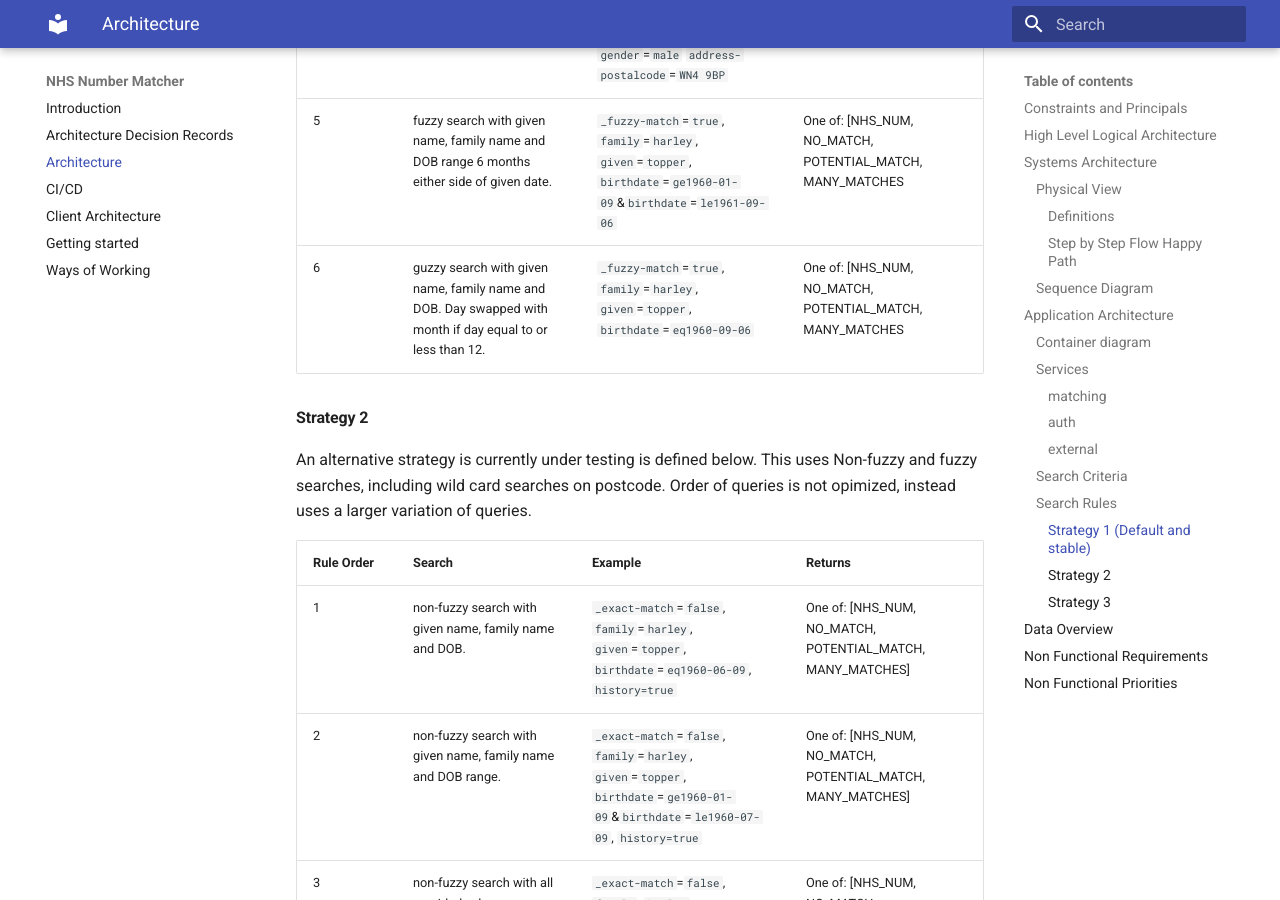
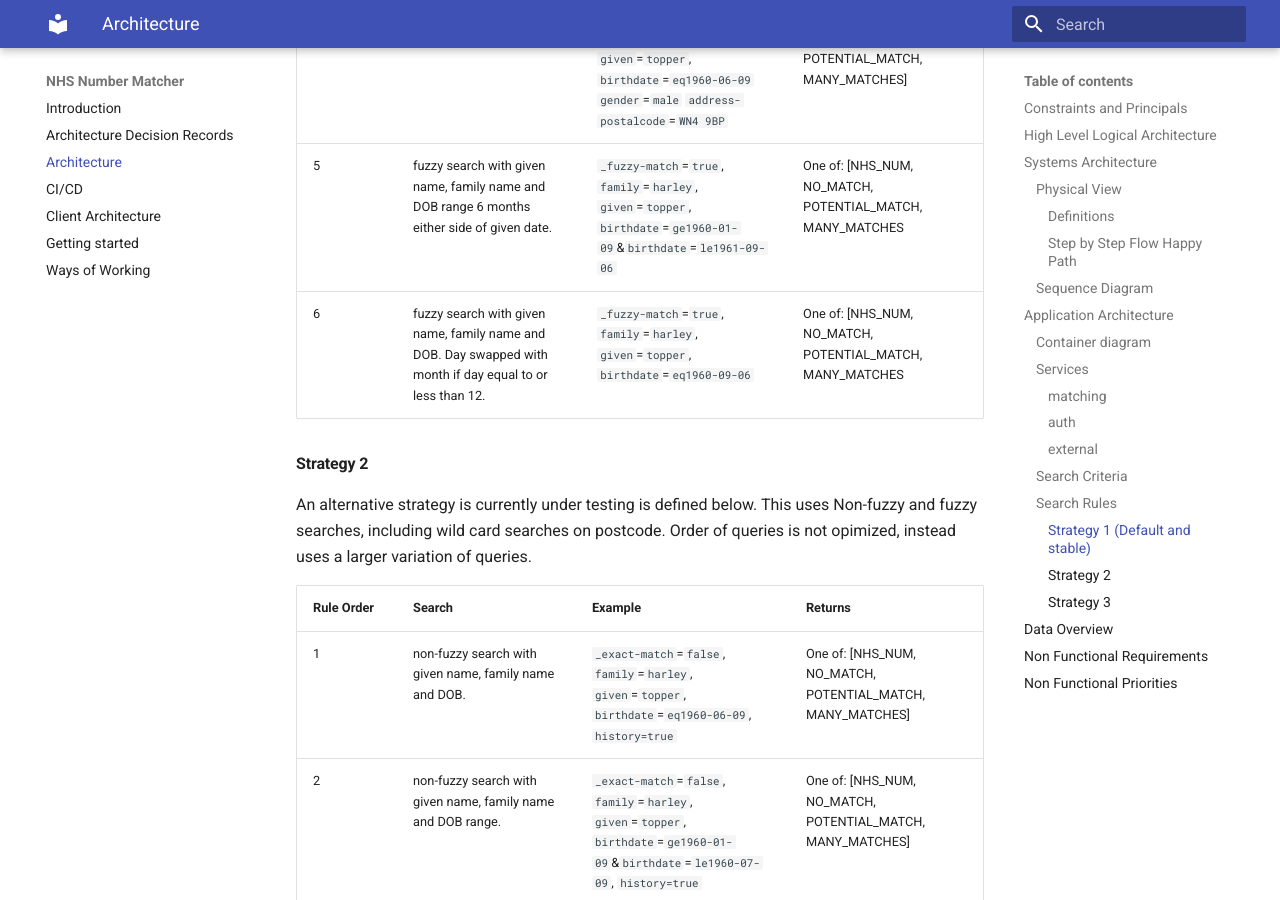
Before and after one commit to DFE-Digital/SUI_Matcher, an MkDocs documentation site: the page built from documentation/docs/architecture.md, in a window 1280 px wide and 900 px high, scrolled down 9039 px. Built offline with MkDocs 1.6.1 and Material for MkDocs 9.7.7, drawn with Linux system fonts in a browser that asks for light colours; some of the changed text lies outside the part shown.

Commit message:
docs: arch

```diff
--- a/documentation/docs/architecture.md
+++ b/documentation/docs/architecture.md
@@ -314,7 +315,7 @@ are evaluated.
 | 3          | fuzzy search with given name, family name and DOB.                                                         | `_fuzzy-match`=`true`, `family`=`harley`, `given`=`topper`, `birthdate`=`eq1960-06-09`                                                | One of:  [NHS_NUM, NO_MATCH, POTENTIAL_MATCH, MANY_MATCHES] |
 | 4          | fuzzy search with all provided values.                                                                     | `_fuzzy-match`=`true`, `family`=`harley`, `given`=`topper`, `birthdate`=`eq1960-06-09` `gender`=`male` `address-postalcode`=`WN4 9BP` | One of:  [NHS_NUM, NO_MATCH, POTENTIAL_MATCH, MANY_MATCHES] |
 | 5          | fuzzy search with given name, family name and DOB range 6 months either side of given date.                | `_fuzzy-match`=`true`, `family`=`harley`, `given`=`topper`, `birthdate`=`ge1960-01-09`&`birthdate`=`le1961-09-06`                     | One of:  [NHS_NUM, NO_MATCH, POTENTIAL_MATCH, MANY_MATCHES  |
-| 6          | guzzy search with given name, family name and DOB. Day swapped with month if day equal to or less than 12. | `_fuzzy-match`=`true`, `family`=`harley`, `given`=`topper`, `birthdate`=`eq1960-09-06`                                                | One of:  [NHS_NUM, NO_MATCH, POTENTIAL_MATCH, MANY_MATCHES  |
+| 6          | fuzzy search with given name, family name and DOB. Day swapped with month if day equal to or less than 12. | `_fuzzy-match`=`true`, `family`=`harley`, `given`=`topper`, `birthdate`=`eq1960-09-06`                                                | One of:  [NHS_NUM, NO_MATCH, POTENTIAL_MATCH, MANY_MATCHES  |
 
 #### Strategy 2
 
```
Also changed, not shown: other parts of documentation/docs/architecture.md (+2 -1 lines).
